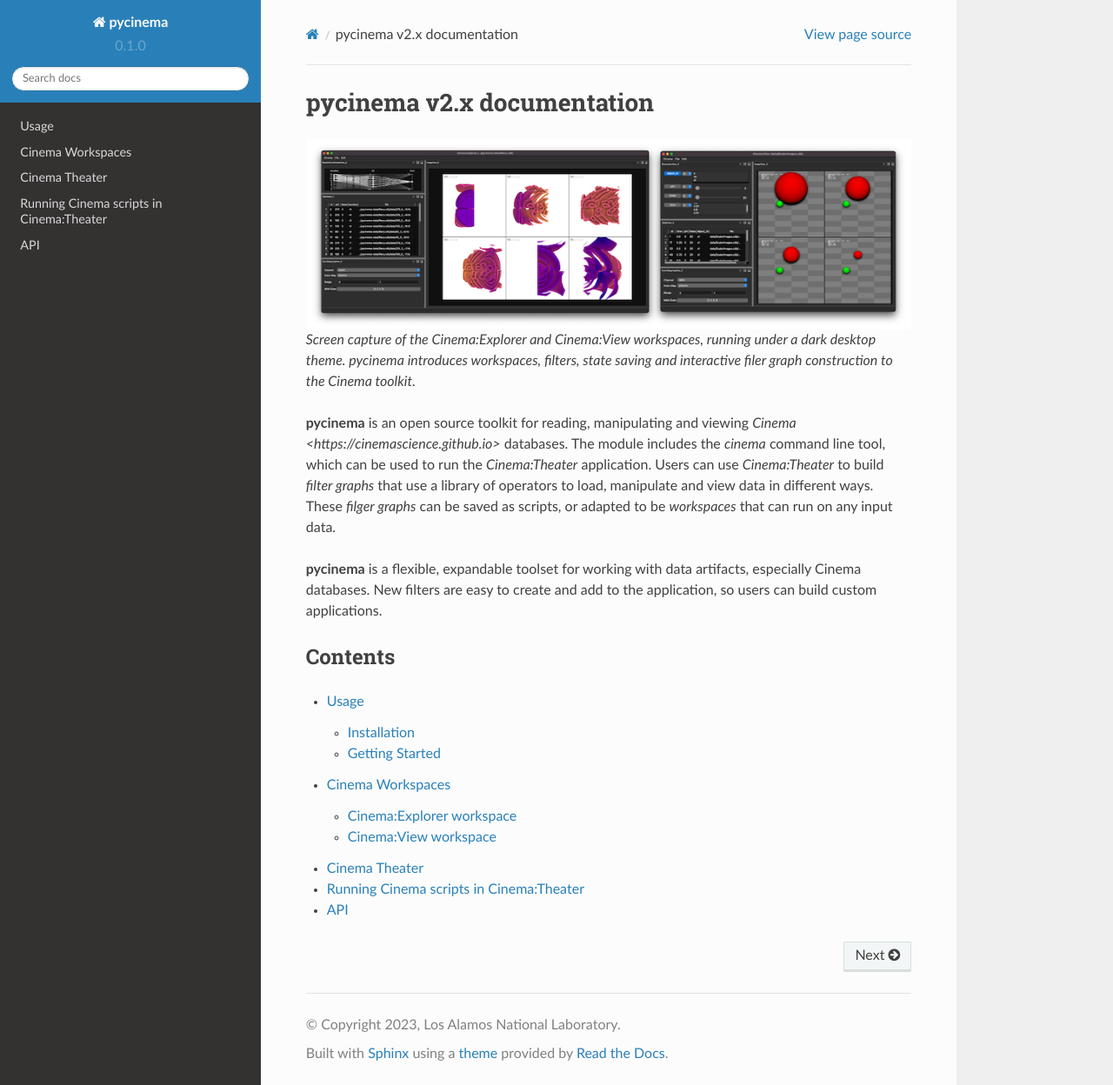
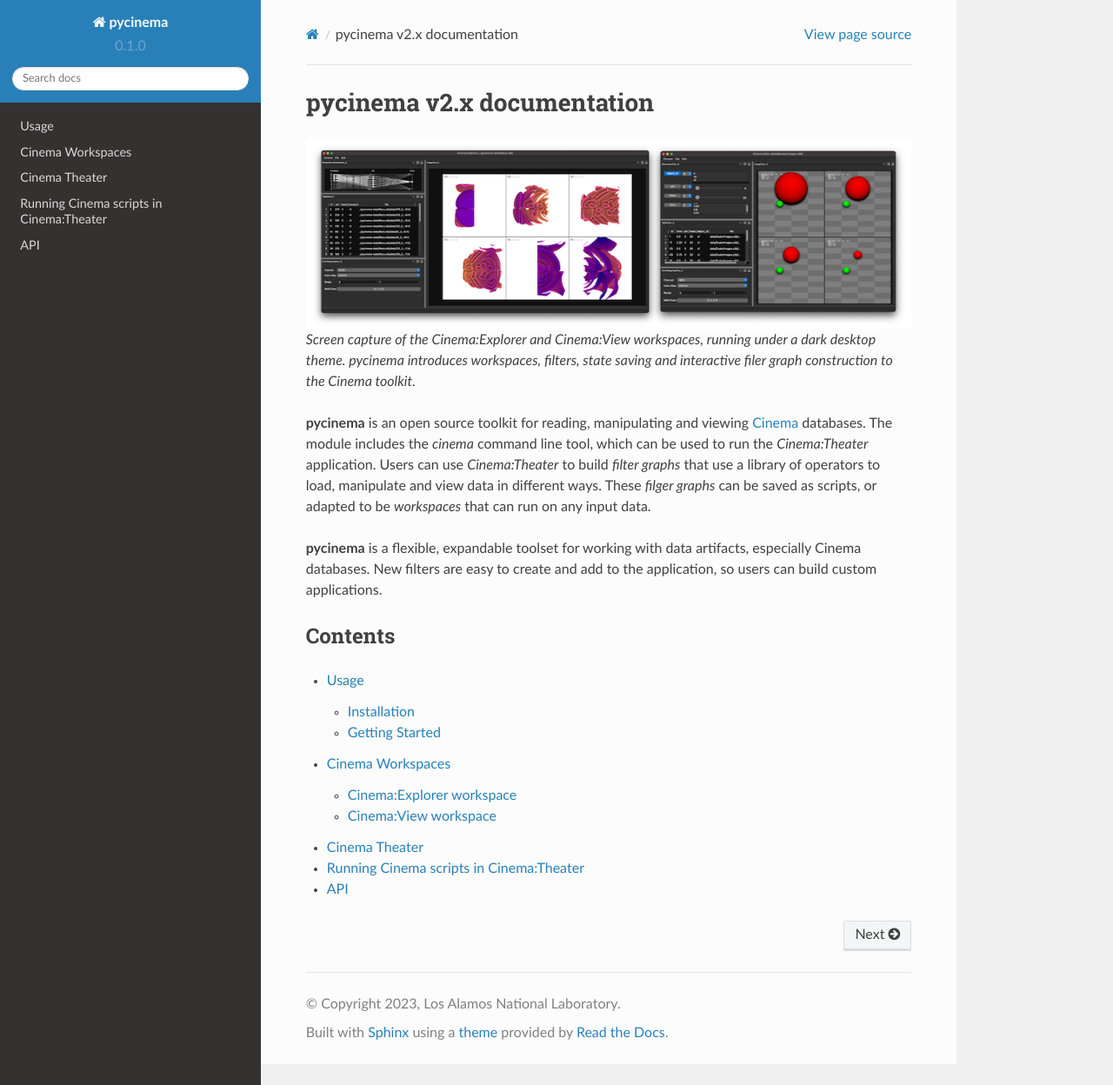
Before and after one commit to cinemascience/pycinema-readthedocs, a Sphinx documentation site: the page built from docs/source/index.rst, in a window 1280 px wide and 1248 px high. Shown: the whole window at 87% size. Built offline with Sphinx 7.4.7 and the Read the Docs theme 2.0.0, drawn with Linux system fonts in a browser that asks for light colours.

Commit message:
updating link

```diff
--- a/docs/source/index.rst
+++ b/docs/source/index.rst
@@ -6,7 +6,7 @@
    Screen capture of the Cinema:Explorer and Cinema:View workspaces, running under a dark desktop theme. pycinema introduces
    workspaces, filters, state saving and interactive filer graph construction to the Cinema toolkit.
 
-**pycinema** is an open source toolkit for reading, manipulating and viewing `Cinema <https://cinemascience.github.io>` databases. The module includes the `cinema` command line tool, which can be used to run the `Cinema:Theater` application. Users can use `Cinema:Theater` to build *filter graphs* that use a library of operators to load, manipulate and view data in different ways. These *filger graphs* can be saved as scripts, or adapted to be *workspaces* that can run on any input data.
+**pycinema** is an open source toolkit for reading, manipulating and viewing `Cinema <https://cinemascience.github.io>`_ databases. The module includes the `cinema` command line tool, which can be used to run the `Cinema:Theater` application. Users can use `Cinema:Theater` to build *filter graphs* that use a library of operators to load, manipulate and view data in different ways. These *filger graphs* can be saved as scripts, or adapted to be *workspaces* that can run on any input data.
 
 **pycinema** is a flexible, expandable toolset for working with data artifacts, especially Cinema databases. New filters are easy to create and add to the application, so users can build custom applications.
 
```
